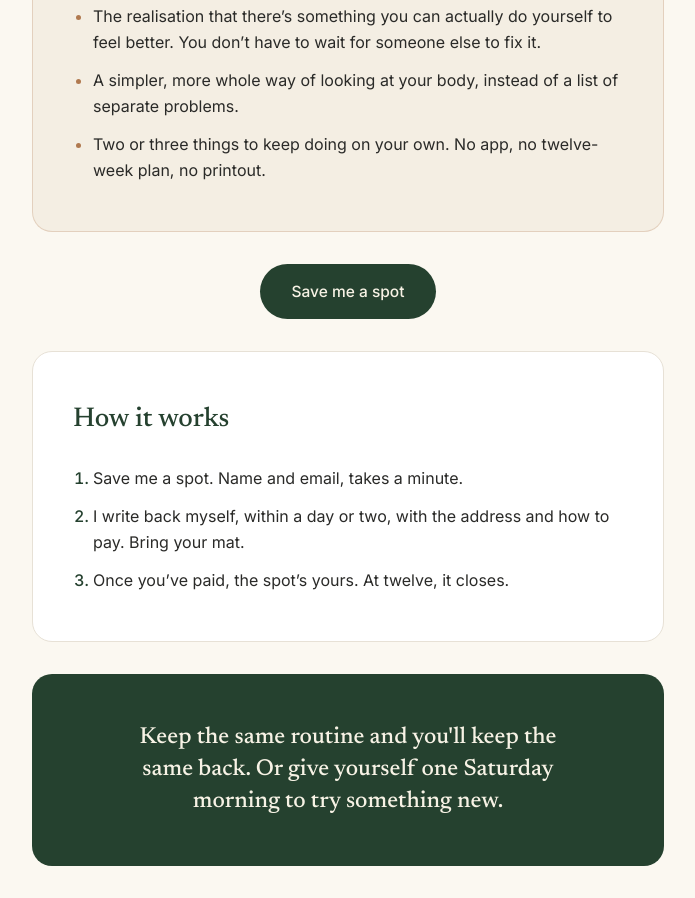
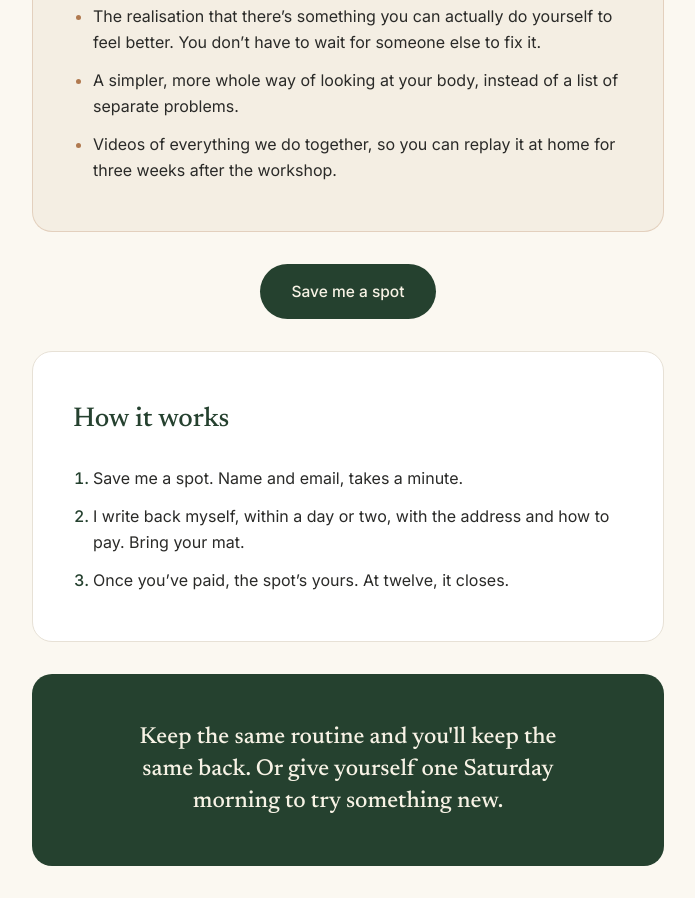
Before and after one commit to VinPOPFrance/James, a Next.js app: page /workshop in a window 1280 px wide. Shown: the part 2300-3198 px from the top of the page, without its empty margins (292-987 px from the left). Built offline with nearby package versions, Linux system fonts and the light colour scheme; no server answers.

Commit message:
Update workshop page leaveWith section to include video replay details for enhanced participant support

```diff
--- a/src/app/workshop/page.tsx
+++ b/src/app/workshop/page.tsx
@@ -44,7 +44,7 @@ const benefits = [
 const leaveWith = [
   "The realisation that there’s something you can actually do yourself to feel better. You don’t have to wait for someone else to fix it.",
   "A simpler, more whole way of looking at your body, instead of a list of separate problems.",
-  "Two or three things to keep doing on your own. No app, no twelve-week plan, no printout.",
+  "Videos of everything we do together, so you can replay it at home for three weeks after the workshop.",
 ];
 
 const steps = [
```
